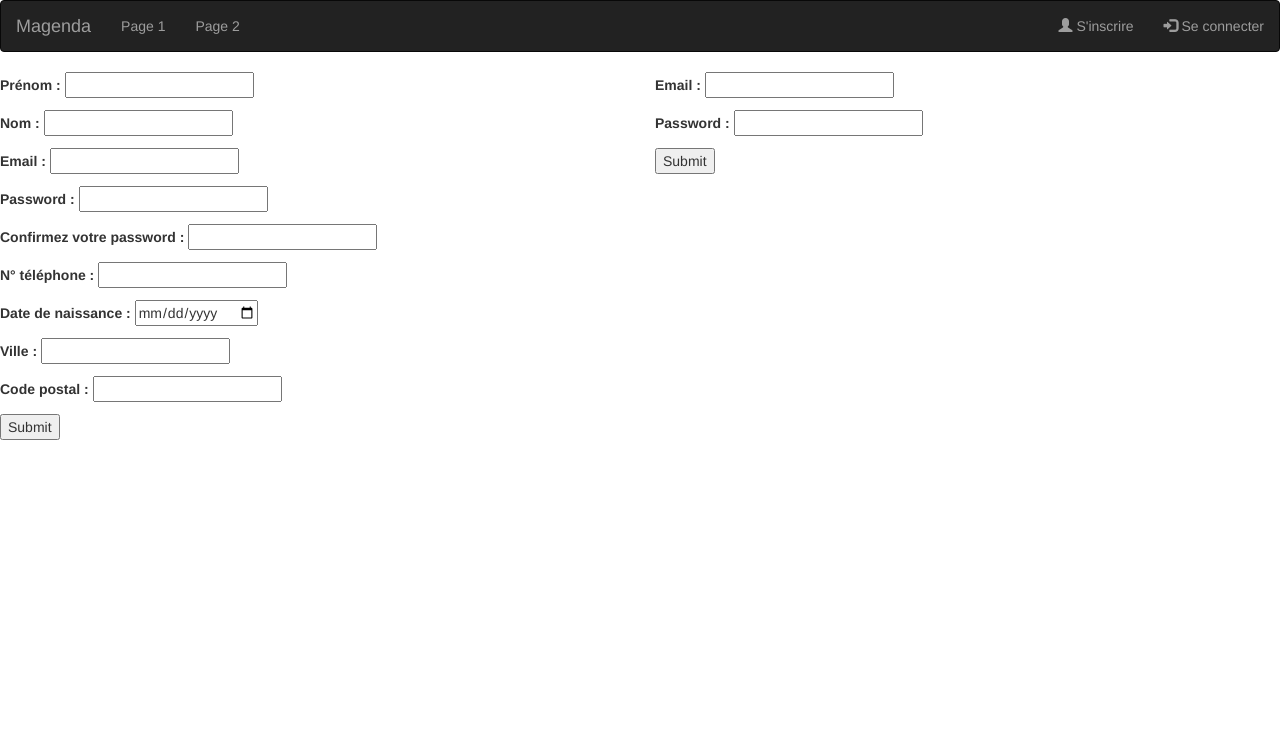
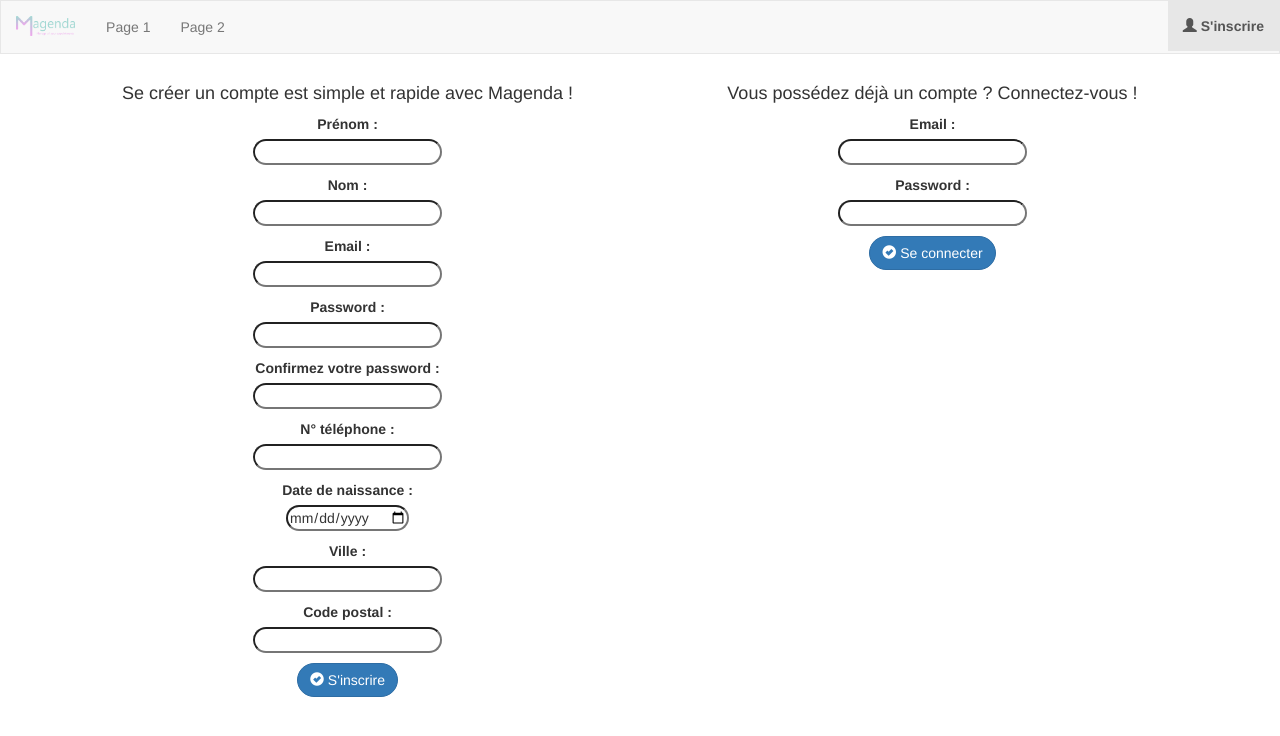
Before and after one commit to magenda-E4/magenda, a PHP site: page /index.php?controller=user&action=signUpForm in a window 1280 px wide. Shown: the top 736 px of the page. Run offline with PHP 8.4, Linux system fonts and the light colour scheme; some libraries are stand-ins or nearby versions.

Commit message:
Inscription/connexion finie & MAJ template

```diff
--- a/Controller/user.php
+++ b/Controller/user.php
@@ -46,11 +46,11 @@ switch ($action){
                     $currentUser = $searchUserByUsernameAndPassword[0];
                     $_SESSION["id"] = $currentUser->getId();
                 }else{
-                    $errors[] = "L'email ou le mot de passe sont incorrects";
+                    $errors[] = "L'email ou le mot de passe sont incorrects.";
                 }
             }
             else{
-                $errors[] = "Attention, il manque l'email ou le mot de passe (Elles sont vides)";
+                $errors[] = "Veuillez entrer un email ET un mot de passe.";
             }
         }
         else{
@@ -117,6 +117,16 @@ switch ($action){
             $errors['password_conf'] = 'Veuillez confirmer votre mot de passe';
         }
 
+        if (isset($_POST["phonenumber"])) {
+            if (!preg_match("#^(?:(?:\+|00)33[\s.-]{0,3}(?:\(0\)[\s.-]{0,3})?|0)[1-9](?:(?:[\s.-]?\d{2}){4}|\d{2}(?:[\s.-]?\d{3}){2})$
+                    #", $_POST["phonenumber"])) {
+                $errors['phonenumber']='Veuillez entrer un numéro de téléphone valide';
+            }
+        }
+        else {
+            $errors['phonenumber'] = 'Veuillez entrer votre numéro de téléphone';
+        }
+
         if (!array_key_exists("password", $errors) AND !array_key_exists("password_conf", $errors)) {
             {
                 if ($_POST["password"] != $_POST["password_conf"]) {
@@ -127,7 +137,7 @@ switch ($action){
 
         //Inutile pour l'instant, voir une regex qui fonctionne
 
-        if (isset($_POST["datebirth"])) {
+        if (isset($_POST["datebirth"]) AND !empty($_POST["datebirth"])) {
             if (!preg_match("#^(0[1-9]|1[012])[-/.](0[1-9]|[12][0-9]|3[01])[-/.](19|20)\\d\\d$#",  $_POST["datebirth"])) {
             }
         }
--- a/View/template.php
+++ b/View/template.php
@@ -8,26 +8,29 @@
     <link href="https://maxcdn.bootstrapcdn.com/bootstrap/3.3.7/css/bootstrap.min.css" rel="stylesheet" />
     <link href="https://maxcdn.bootstrapcdn.com/font-awesome/4.3.0/css/font-awesome.min.css" rel="stylesheet">
 
+    <!-- Stylesheet -->
+    <link href="include/css/style.css" rel="stylesheet" />
+
 </head>
 <body>
-    <nav class="navbar navbar-inverse" role="navigation">
+    <nav class="navbar navbar-default" role="navigation">
+      <div class = "contianer-fluid">
         <div class="navbar-header">
             <button type="button" class="navbar-toggle" data-toggle="collapse" data-target=".navbar-collapse">
               <span class="icon-bar"></span>
               <span class="icon-bar"></span>
               <span class="icon-bar"></span>
             </button>
-             <a class="navbar-brand <?php if(!isset($_GET['action']) OR $_GET['action']=='home' OR empty($_GET['action'])) { echo 'brandactive';} ?>"  href="index.php?">Magenda</a>
+             <a class="navbar-brand <?php if(!isset($_GET['action']) OR $_GET['action']=='home' OR empty($_GET['action'])) { echo 'brandactive';} ?>"  href="index.php"><img src ="public/img/Magenda_logo_wide.png" alt="Magenda"></a>
         </div>
         <div class="collapse navbar-collapse">
-            <ul class="nav navbar-nav">
+            <ul class="nav navbar-nav navbar">
               <li <?php if(isset($_GET['action'])) if ($_GET['action']=='page1') { echo 'class="active"'; } ?>><a href="index.php">Page 1</a></li>
               <li <?php if(isset($_GET['action'])) if ($_GET['action']=='page2') { echo 'class="active"'; } ?>><a href="index.php">Page 2</a></li>
             </ul>
         <?php if(is_null($userConnected)) { ?>
             <ul class="nav navbar-nav navbar-right">
-              <li><a href="index.php?controller=user&action=signUpForm"><span class="glyphicon glyphicon-user"></span>     S'inscrire</a></li>
-              <li><a href="index.php?controller=user&action=signUpForm"><span class="glyphicon glyphicon-log-in"></span>     Se connecter</a></li>
+              <li <?php if(isset($_GET['action'])) if ($_GET['action']=='signUpForm' OR $_GET['action']=='signUp' OR $_GET['action']=='connect') { echo 'class="active"'; } ?>><a href="index.php?controller=user&action=signUpForm"><span class="glyphicon glyphicon-user"></span>     S'inscrire</a></li>
             </ul>
         <?php } else { ?>
         <ul class="nav navbar-nav navbar-right">
@@ -36,9 +39,10 @@
         </ul>
         <?php } ?>
         </div>
+      </div>
     </nav>
 
-    <div clss = "container">
+    <div class = "container">
 	<?php
 	    require_once __DIR__ ."/".$controller."/".$view.".php";
 	?>
--- a/View/user/connectForm.php
+++ b/View/user/connectForm.php
@@ -1,69 +1,90 @@
-<?php
-if (isset($errors) AND count($errors) > 0) {
-    foreach ($errors as $error) {
-        echo $error . "<br />";
-    }
-}
-?>
-
 <!-- Form connection and form inscription -->
     <div class = "row">
         <div class = "col-md-6 col-sm-12">
+            <h4> Se créer un compte est simple et rapide avec Magenda ! </h4>
             <form action="?controller=user&action=signUp" method="POST">
                 <p>
-                    <label>Prénom : </label>
-                    <input type="text" name="firstname" />
+                    <label>Prénom : </label> <br>
+                    <input type="text" name="firstname" value= "<?php if (isset($_POST["firstname"])){ echo $_POST["firstname"];}?>" />
+                    <?php if (isset($errors['firstname'])) { ?>
+                        <p class="errors"><?= $errors['firstname']?></p>
+                    <?php } ?>
                 </p>
                 <p>
-                    <label>Nom : </label>
-                    <input type="text" name="lastname" />
+                    <label>Nom : </label> <br>
+                    <input type="text" name="lastname" value="<?php if (isset($_POST["lastname"])){ echo $_POST["lastname"];}?>" />
+                    <?php if (isset($errors['lastname'])) { ?>
+                        <p class="errors"><?= $errors['lastname']?></p>
+                    <?php } ?>
                 </p>
                 <p>
-                    <label>Email : </label>
-                    <input type="email" name="email" />
+                    <label>Email : </label> <br>
+                    <input type="email" name="email" value="<?php if (isset($_POST["email"])){ echo $_POST["email"];}?>" />
+                    <?php if (isset($errors['email'])) { ?>
+                        <p class="errors"><?= $errors['email']?></p>
+                    <?php } ?>
                 </p>
                 <p>
-                    <label>Password : </label>
+                    <label>Password : </label> <br>
                     <input type="password" name="password" />
+                    <?php if (isset($errors['password'])) { ?>
+                        <p class="errors"><?= $errors['password']?></p>
+                    <?php } ?>
                 </p>
                 <p>
-                    <label>Confirmez votre password : </label>
+                    <label>Confirmez votre password : </label> <br>
                     <input type="password" name="password_conf" />
+                    <?php if (isset($errors['password_conf'])) { ?>
+                        <p class="errors"><?= $errors['password_conf']?></p>
+                    <?php } ?>
                 </p>
                 <p>
-                    <label>N° téléphone : </label>
-                    <input type="text" name="phonenumber" />
+                    <label>N° téléphone : </label> <br>
+                    <input type="text" name="phonenumber" value="<?php if (isset($_POST["phonenumber"])){ echo $_POST["phonenumber"];}?>"/>
+                    <?php if (isset($errors['phonenumber'])) { ?>
+                        <p class="errors"><?= $errors['phonenumber']?></p>
+                    <?php } ?>
                 </p>
                 <p>
-                    <label>Date de naissance : </label>
-                    <input type="date" name="datebirth" />
+                    <label>Date de naissance : </label> <br>
+                    <input type="date" name="datebirth" value="<?php if (isset($_POST["datebirth"])){ echo $_POST["datebirth"];}?>"/>
+                    <?php if (isset($errors['datebirth'])) { ?>
+                        <p class="errors"><?= $errors['datebirth']?></p>
+                    <?php } ?>
                 </p>
                 <p>
-                    <label>Ville : </label>
-                    <input type="text" name="city" />
+                    <label>Ville : </label> <br>
+                    <input type="text" name="city" value="<?php if (isset($_POST["city"])){ echo $_POST["city"];}?>"/>
+                    <?php if (isset($errors['city'])) { ?>
+                        <p class="errors"><?= $errors['city']?></p>
+                    <?php } ?>
                 </p>
                 <p>
-                    <label>Code postal : </label>
-                    <input type="text" name="postalcode" />
+                    <label>Code postal : </label> <br>
+                    <input type="text" name="postalcode" value="<?php if (isset($_POST["postalcode"])){ echo $_POST["postalcode"];}?>"/>
+                    <?php if (isset($errors['postalcode'])) { ?>
+                        <p class="errors"><?= $errors['postalcode']?></p>
+                    <?php } ?>
                 </p>
-                <p>
-                    <input type="submit" />
-                </p>
+                <button class="btn btn-primary" type="submit" value=""><span class="glyphicon glyphicon-ok-sign"></span> S'inscrire</button> <br>
             </form>
         </div>
         <div class = "col-md-6 col-sm-12">
+            <h4>Vous possédez déjà un compte ? Connectez-vous !</h4>
             <form action="?controller=user&action=connect" method="POST">
+                <?php if (isset($errors[0])) { ?>
+                    <p class="errors"><?= $errors[0] ?></p>
+                <?php } ?>
                 <p>
-                    <label>Email : </label>
-                    <input type="email" name="email" />
+                    <label>Email : </label> <br>
+                    <input type="email" name="email" value="<?php if (isset($_POST["email"])){ echo $_POST["email"];}?>" />
                 </p>
                 <p>
-                    <label>Password : </label>
+                    <label>Password : </label> <br>
                     <input type="text" name="password" />
+
                 </p>
-                <p>
-                    <input type="submit" />
-                </p>
+                <button class="btn btn-primary" type="submit" value=""><span class="glyphicon glyphicon-ok-sign"></span> Se connecter</button> <br>
             </form>
         </div>
     </div>
--- a/include/css/style.css
+++ b/include/css/style.css
@@ -1,3 +1,49 @@
 body{
     background-color: transparent;
 }
+
+/** NAVBAR **/
+
+.navbar {
+      	border-radius : 0px;
+      }
+
+.nav .active {
+        font-weight:bold;
+      }
+
+.navbar-brand {
+	padding:0px;
+}
+.navbar-brand>img {
+		height: 100%;
+  		padding: 15px;
+        width: auto;
+        opacity:0.5;
+        	filter: alpha(opacity=50);
+      }
+
+.brandactive>img{
+        opacity: 1.0;
+        	filter: alpha(opacity=100);
+      }
+
+.errors {
+        color: red;
+      }
+
+/** FORMS **/
+h4 {
+	text-align : center;
+}
+form {
+	text-align : center;
+}
+
+input {
+	border-radius : 20px;
+}
+
+.btn {
+	border-radius : 20px;
+}
```
Also changed, not shown: public/img/Magenda_logo_wide.png (added).
